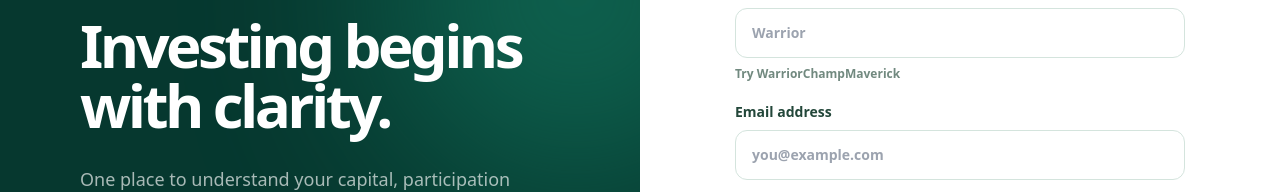
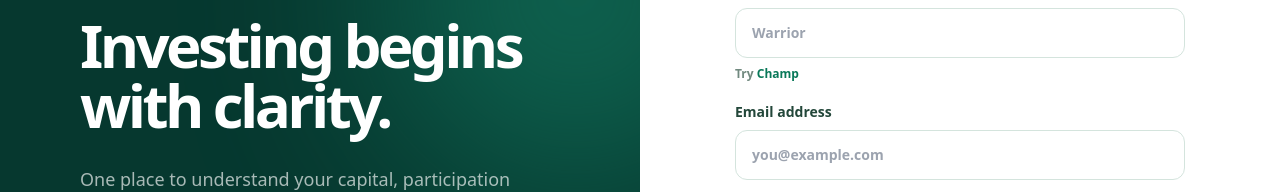
Before and after one commit to en0ma/zenvest, a Next.js app: page /register in a window 1280 px wide. Shown: the part 292-484 px from the top of the page. Built offline with nearby package versions, Linux system fonts and the light colour scheme.

Commit message:
design: animate accessible display name examples

```diff
--- a/src/app/globals.css
+++ b/src/app/globals.css
@@ -9,3 +9,11 @@ a{text-decoration:none}
 summary::-webkit-details-marker{display:none}
 ::selection{background:#9aebc7;color:#093a2c}
 @media(prefers-reduced-motion:reduce){html{scroll-behavior:auto}*{animation-duration:.01ms!important;transition-duration:.01ms!important}}
+
+/* A subtle rotating example for choosing a display name. */
+.zen-name-suggestions{display:inline-grid;vertical-align:baseline;min-width:5.5rem;color:#087858;font-weight:700}
+.zen-name-suggestions>span{grid-area:1/1;opacity:0;animation:zen-name-cycle 9s infinite}
+.zen-name-suggestions>span:nth-child(2){animation-delay:3s}
+.zen-name-suggestions>span:nth-child(3){animation-delay:6s}
+@keyframes zen-name-cycle{0%,30%{opacity:1}33.33%,100%{opacity:0}}
+@media(prefers-reduced-motion:reduce){.zen-name-suggestions>span{animation:none;opacity:0}.zen-name-suggestions>span:first-child{opacity:1}}
```
